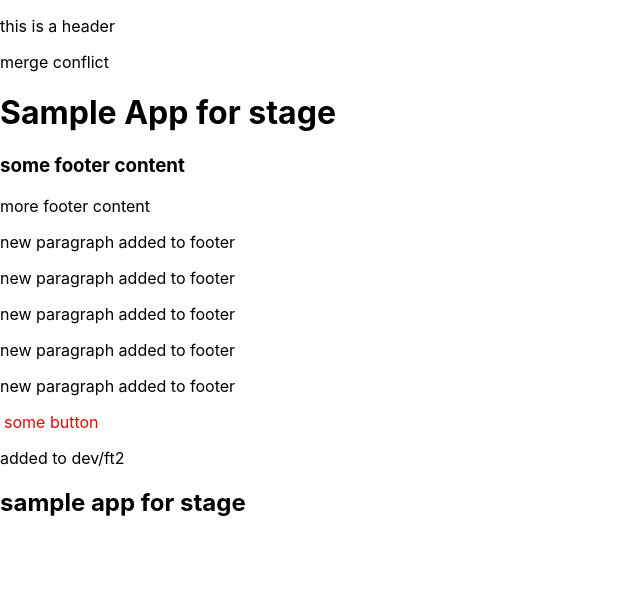
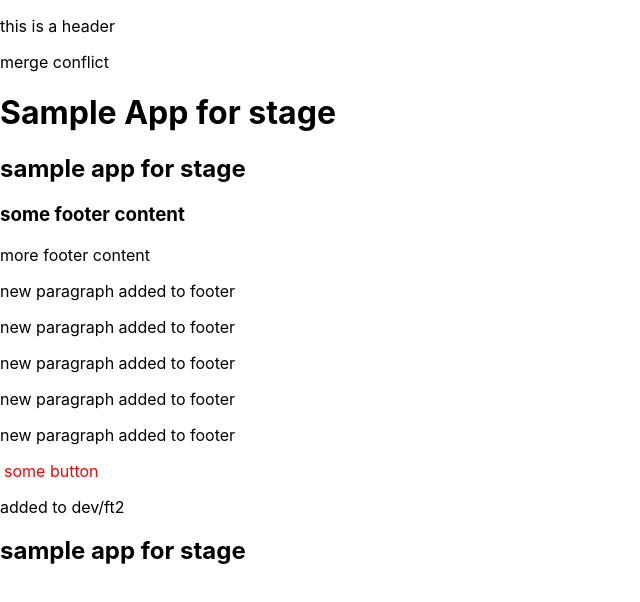
Before and after one commit to vsdhingra/learning-git, a React (Create React App) app in the folder sample/: page / in a window 1280 px wide. Shown: the top 602 px of the page, without its empty margins (0-640 px from the left). Built offline with nearby package versions, Linux system fonts and the light colour scheme.

Commit message:
another stage commit

```diff
--- a/sample/src/App.js
+++ b/sample/src/App.js
@@ -9,6 +9,7 @@ function App() {
       <div>
         <>
           <h1>Sample App for stage</h1>
+          <h2>sample app for stage</h2>
           <Footer />
           <div>
             <p>added to dev/ft2</p>
```
